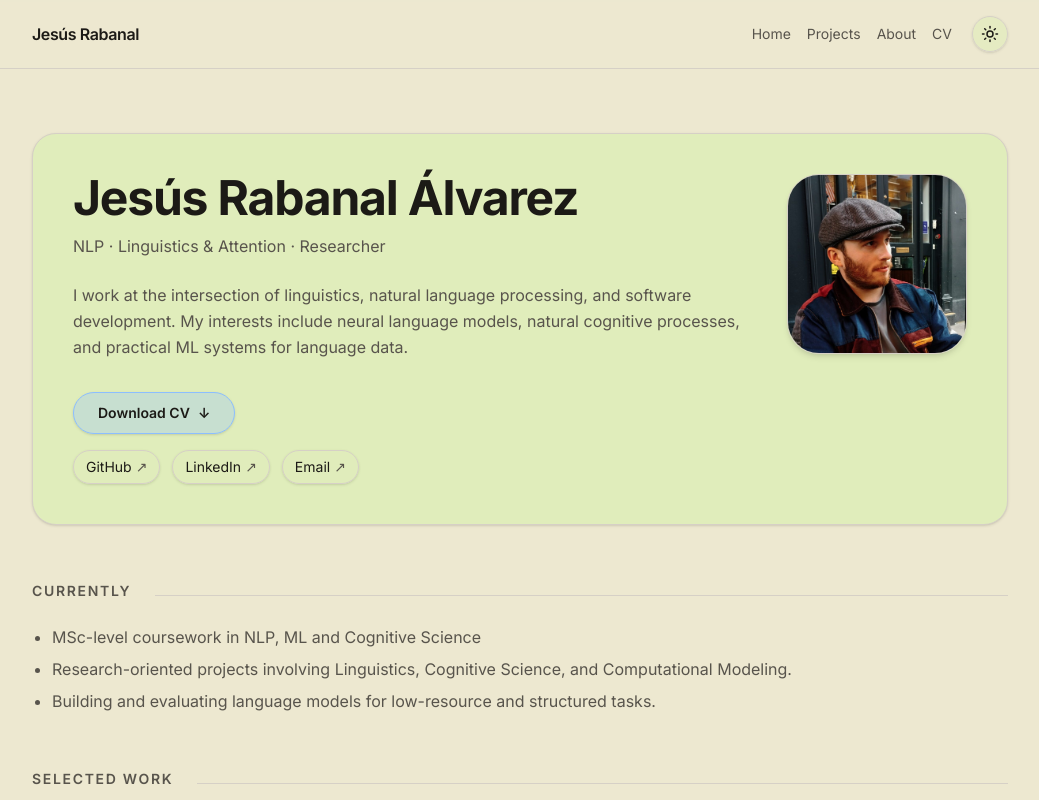
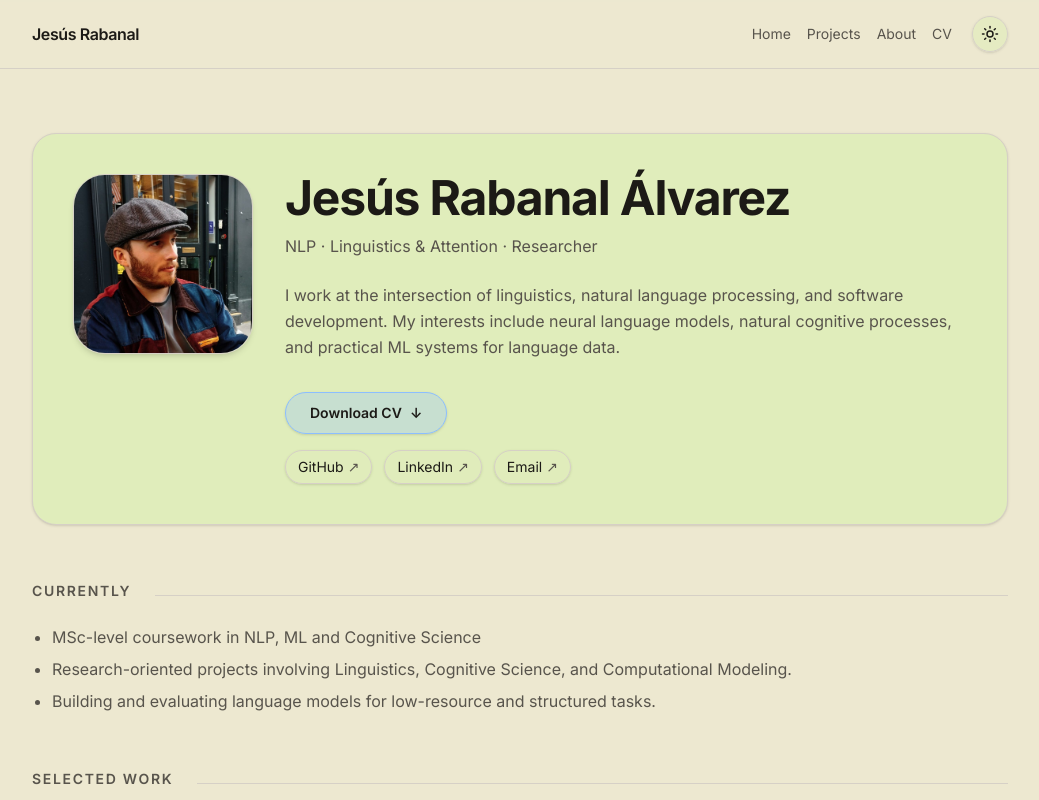
Before and after one commit to RabanalGsus/my-portfolio, a Next.js app: page / in a window 1280 px wide. Shown: the top 800 px of the page, without its empty margins (120-1159 px from the left). Built offline with nearby package versions, Linux system fonts and the light colour scheme.

Commit message:
changed position pfp

```diff
--- a/app/page.tsx
+++ b/app/page.tsx
@@ -47,9 +47,21 @@ export default function Home() {
     <main>
       <Container>
         <header>
+
               <div className="rounded-3xl border border-[rgb(var(--border))] bg-[rgb(var(--panel))] p-8 shadow-sm sm:p-10">
-            <div className="grid gap-8 md:grid-cols-[1fr_180px] md:items-start">
-              <div>
+                <div className="flex flex-col gap-8 sm:flex-row sm:items-start">
+                  <div className="shrink-0">
+                    <Image
+                      src="/images/profile.jpg"
+                      alt="Portrait of Jesús Rabanal Álvarez"
+                      width={180}
+                      height={180}
+                      priority
+                      className="aspect-square rounded-[2rem] border border-[rgb(var(--border))] object-cover object-center shadow-md"
+                    />
+                  </div>
+
+                  <div className="min-w-0">
                     <h1 className="text-4xl font-bold tracking-tight text-[rgb(var(--text))] sm:text-5xl">
                       Jesús Rabanal Álvarez
                     </h1>
@@ -60,15 +72,15 @@ export default function Home() {
 
                     <p className="mt-6 max-w-2xl leading-relaxed text-[rgb(var(--muted))]">
                       I work at the intersection of linguistics, natural language
-                  processing, and software development. My interests include
-                  neural language models, natural cognitive processes, and
-                  practical ML systems for language data.
+                      processing, and software development. My interests include neural
+                      language models, natural cognitive processes, and practical ML
+                      systems for language data.
                     </p>
 
-                <div className="mt-8 flex flex-col items-center gap-4 sm:items-start">
+                    <div className="mt-8 flex flex-col items-start gap-4">
                       <PrimaryLink href="/cv.pdf">Download CV</PrimaryLink>
 
-                  <div className="flex flex-wrap justify-center gap-3 sm:justify-start">
+                      <div className="flex flex-wrap gap-3">
                         <SecondaryLink href="https://github.com/RabanalGsus">
                           GitHub
                         </SecondaryLink>
@@ -83,18 +95,8 @@ export default function Home() {
                       </div>
                     </div>
                   </div>
+                </div>
 
-              <div className="mx-auto md:mx-0 md:justify-self-end">
-                <Image
-                  src="/images/profile.jpg"
-                  alt="Portrait of Jesús Rabanal Álvarez"
-                  width={180}
-                  height={180}
-                  priority
-                  className="aspect-square rounded-[2rem] border border-[rgb(var(--border))] object-cover shadow-md"
-                />
-              </div>
-            </div>
           </div>
         </header>
 
```
Lines whose indentation alone changed are shown as unchanged.
